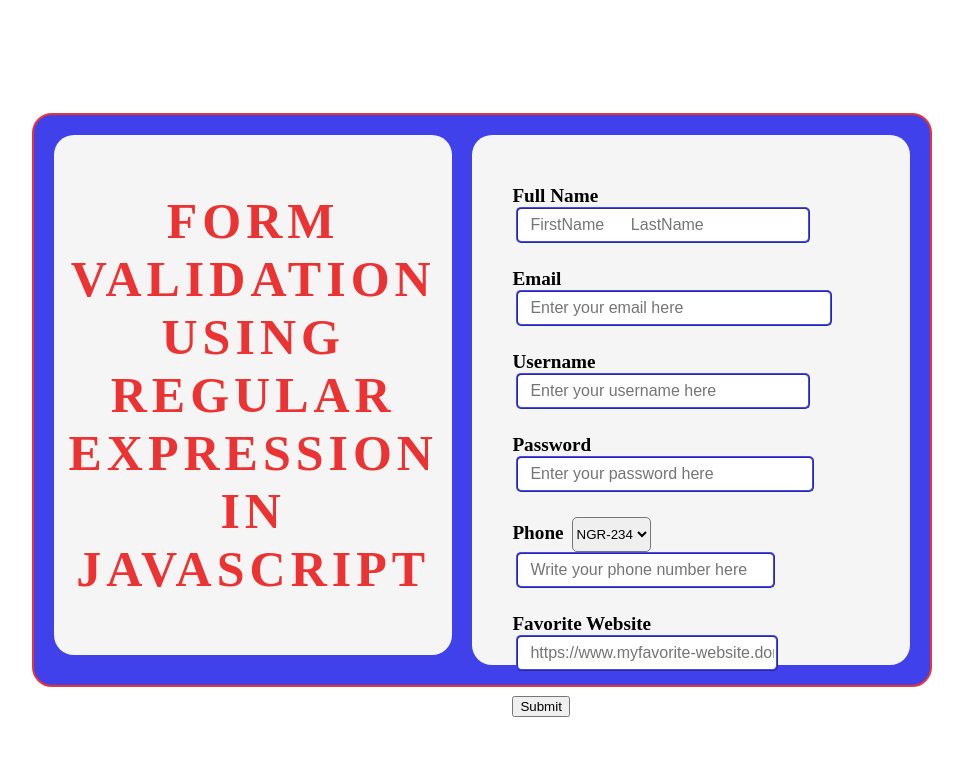
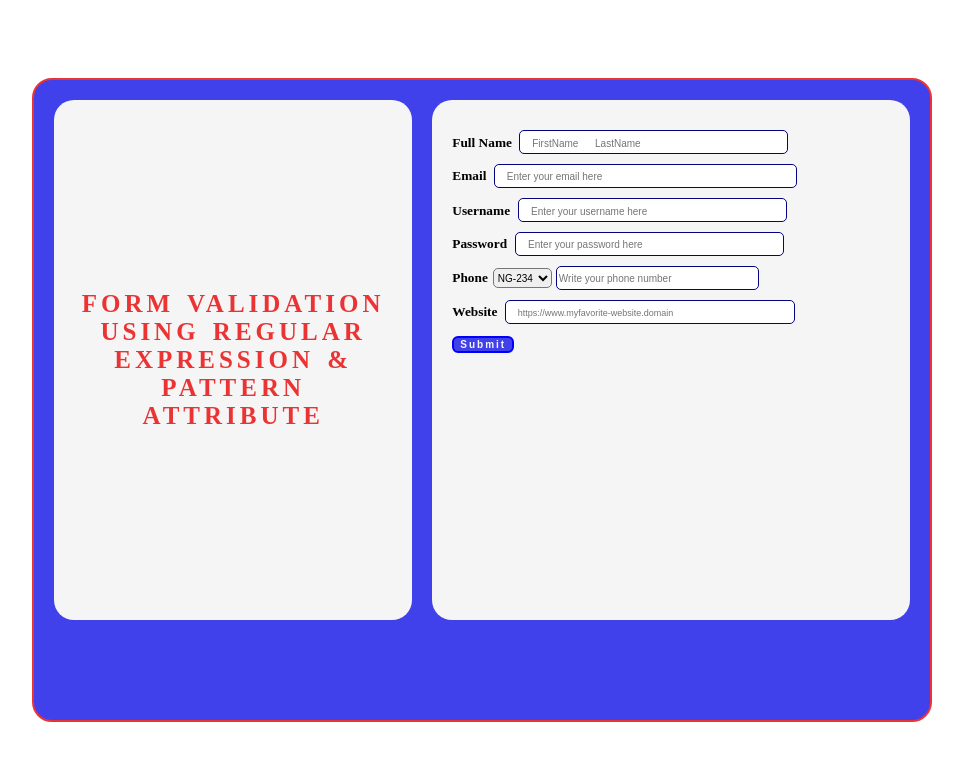
Before and after one commit to alexanderchosen/form_validation_using_regexp, a plain HTML site: page index.html in a window 1280 px wide. Shown: the whole page, without its empty margins (128-1091 px from the left). Drawn offline with Linux system fonts and the light colour scheme.

Commit message:
this is my 3rd commit

```diff
--- a/index.html
+++ b/index.html
@@ -12,7 +12,7 @@
     <main>
         <div class = "container">
             <div class ="text-box">
-                <p>FORM VALIDATION USING REGULAR EXPRESSION IN JAVASCRIPT </p>
+                <p>FORM VALIDATION USING REGULAR EXPRESSION & PATTERN ATTRIBUTE </p>
             </div>
 
             <!-- title attribute to describe the pattern to help the user-->
@@ -44,7 +44,7 @@
                 <input type="text"
                 name="username"
                 id="user-name"
-                pattern= "^[\w]{6,10}$" title="Must contain six or more characters"
+                pattern= "^[\w]{6,10}$" title="Must contain 6-10 characters"
                 placeholder="Enter your username here" required />
 
                 <p id="user-name-error"> Incorrect Username Input Format! </p>
@@ -55,7 +55,7 @@
             <input type="text"
             name="password"
             id="password"
-            pattern= "(?=.*\d)(?=.*[a-z])(?=.*[A-Z]).{7,12}$" title="Must contain at least 7 characters which consist of at least one uppercase, lowercase and number"
+            pattern= "(?=.*\d)(?=.*[a-z])(?=.*[A-Z]).{7,12}$" title="Must contain 7-12 characters which consist of at least one uppercase, lowercase and number"
             placeholder="Enter your password here" required >
 
             <p id="password-error"> Incorrect Password Input Format! </p>
@@ -67,21 +67,21 @@
             <label for="phone"> Phone</label>
             <!-- we need a json file or a url link for countries short code and their respective call codes. The countries codes used here are temporary-->
             <select name="code-select" id="code-select">
-                <option value="NGR-234">NGR-234</option>
+                <option value="NG-234">NG-234</option>
                 <option value="CAN-1">CAN-1</option>
                 <option value="GER-49">GER-49</option>
-                <option value="EST-372">EST-372</option>
+                <option value="ES-372">ES-372</option>
             </select>
             <input type="tel" name="phoneNumber"
             id="phone-number"
             pattern="^[\d]{10}$" title="Must contain 10 numbers matched with your country code"
-            placeholder="Write your phone number here" required />
+            placeholder="Write your phone number" required />
 
             <p id="number-error"> Incorrect Phone Number Input Format! </p>
         </div>
 
         <div class ="input-website">
-            <label for="fav-website"> Favorite Website </label>
+            <label for="fav-website"> Website </label>
             <input type="text"
             name="fav-website"
             id="fav-website"
@@ -95,8 +95,6 @@
             <input id ="btn-submit" type="button" value="Submit"/>
 
         </div>
-
-        </div>
     </main>
 
 
--- a/index.js
+++ b/index.js
@@ -1,7 +1,7 @@
 let fullName = document.getElementById('full-name');
 let username = document.getElementById('user-name');
 let password = document.getElementById('password');
-let phoneNumber = document.getElementById('phone-number');
+let phoneNumber = document.getElementById('phone-number')
 let email = document.getElementById('email');
 let favWebsite = document.getElementById('fav-website')
 
@@ -17,8 +17,10 @@ fullName.addEventListener('input', function(e){
     let fullNamePattern = fullName.getAttribute('pattern')
     let namePattern = new RegExp (`${fullNamePattern}`,'gi')
     let fullNameValue = e.target.value
+    // fullName.value.length ===0 ? fullNameError.style.display = 'none': fullNameError.style.display = 'block'
+    console.log(fullNameValue)
     let fullNameResult = namePattern.test(fullNameValue)
-
+    console.log(fullNameResult)
     if(fullNameResult){
         fullNameError.style.display = 'none'
     }
@@ -27,21 +29,31 @@ fullName.addEventListener('input', function(e){
     }
 })
 
+// fullName.addEventListener('keypress', function(e){
+//     let keycode = e.keycode
+//     if(keycode ===8 || fullName.value.length ===0){
+//         fullNameError.style.display = 'none'
+//     }
+//     else{
+//         fullNameError.style.display = 'block'
+//     }
+// })
+
 
 email.addEventListener('input', function(e){
     let emailPattern = email.getAttribute('pattern')
     let mailPattern = new RegExp (`${emailPattern}`,'gi')
     console.log(mailPattern)
     let emailValue = e.target.value
+    // email.value.length ==0 ? emailError.style.display = 'none': emailError.style.display = 'block'
     console.log(emailValue)
     let emailResult = mailPattern.test(emailValue)
     console.log(emailResult)
-
     if(emailResult){
-        fullNameError.style.display = 'none'
+        emailError.style.display = 'none'
     }
     else{
-        fullNameError.style.display = 'block'
+        emailError.style.display = 'block'
     }
 })
 
@@ -50,7 +62,9 @@ username.addEventListener('input', function(e){
     let usernamePattern = username.getAttribute('pattern')
     let pattern = new RegExp (`${usernamePattern}`,'g')
     let usernameValue = e.target.value
+    console.log(usernameValue)
     let usernameResult = pattern.test(usernameValue)
+    console.log(usernameResult)
     if(usernameResult){
         usernameError.style.display = 'none'
     }
@@ -89,11 +103,43 @@ phoneNumber.addEventListener('input', function(e){
     // add functionality to turn password inputs to *
     if(numberResult){
         numberError.style.display = 'none'
+        // window.getComputedStyle('numberError').display = 'none'
     }
     else{
         numberError.style.display = 'block'
     }
 })
+
+// class InputFunction {
+//     constructor(inputTag){
+//         this.inputTag = inputTag;
+//     }
+//     getInputs = (inputTag) =>{
+//         return document.getElementById(${inputTag}).addEventListener('change',  function(e){
+//             console.log(`${inputTag}`)
+//             let pattern = inputTag.getAttribute('pattern')
+//             let newPattern = new RegExp (`${pattern}`,'g')
+//             console.log(newPattern)
+//             let value = e.target.value
+//             console.log(value)
+//             let result = newPattern.test(value)
+//             console.log(result)
+//             if(result){
+//                  document.inputTag.p.style.display = 'none'
+//             }
+//             else{
+//                 document.inputTag.p.style.display ='block'
+//             }
+
+//         })
+
+
+//     }
+
+// }
+
+// let phone = new InputFunction('phone-number')
+// console.log (phone.getInputs())
 
 
 
@@ -101,7 +147,9 @@ favWebsite.addEventListener('input', function(e){
     // let webPattern = new RegExp ('^(http(s?):)\/\/(www)\.[\w]+\.[\w]{2,}$' , 'i')
     let webPattern = /^(https:|http:)\/\/(www)\.[\w]+\.[\w]{2,}$/i
     let websiteValue = e.target.value
+    console.log(websiteValue)
     let webSuccess = webPattern.test(websiteValue)
+    console.log(webSuccess)
      if (webSuccess){
         websiteError.style.display='none'
      }
--- a/style.css
+++ b/style.css
@@ -16,7 +16,7 @@ body{
 
 .container{
     width: 70%;
-    height: 80%;
+    height: 80vh;
     position: relative;
     border: 2px double rgb(236, 51, 51);
     border-radius: 20px;
@@ -40,7 +40,6 @@ body{
     border:none;
     padding: 20px;
 
-
 }
 
 .text-box:hover{
@@ -48,11 +47,11 @@ body{
 }
 
 .text-box p {
-    word-spacing: 4px;
-    letter-spacing: 5px;
+    word-spacing: 3px;
+    letter-spacing: 4px;
     align-self: center;
-    font-weight: bolder;
-    font-size: 50px;
+    font-weight: bold;
+    font-size: 25px;
     text-align: center;
     color:rgb(236, 51, 51);
 }
@@ -64,18 +63,21 @@ body{
     margin: 20px 20px 20px 0px;
     border: none;
     border-radius: 20px;
-    padding: 40px;
-    padding-top: 50px;
-    padding-bottom: 0px;
+    padding: 20px;
+    padding-top: 30px;
+    padding-bottom: 10px;
+    display: block;
+    align-items: center;
 }
+
 #name-error{
      display:none;
      margin-top: 0;
      color: red;
-    font-weight: 500;
-    /* margin-left: 50px; */
-    /* margin-bottom: 10px ; */
+     font-weight: bold;
+      margin-bottom: 1px ;
      font-style: italic;
+     font-size: xx-small;
 }
 
 
@@ -83,125 +85,159 @@ body{
     display:none;
     margin-top: 0;
     color: red;
-    font-weight: 500;
-    /* margin-left: 50px; */
-    /* margin-bottom: 10px ; */
+    font-weight: bold;
+     margin-bottom: 1px ;
     font-style: italic;
+    font-size: xx-small;
 }
+
  #number-error{
      display:none;
      margin-top: 0;
      color: red;
-    font-weight: 500;
-    /* margin-left: 50px; */
-    /* margin-bottom: 10px ; */
+     font-weight: bold;
+      margin-bottom: 1px;
      font-style: italic;
+     font-size: xx-small;
 }
 
 #password-error{
      display:none;
      margin-top: 0;
      color: red;
-    font-weight: 500;
-    /* margin-left: 50px; */
-    /* margin-bottom: 10px ; */
+     font-weight: bold;
+      margin-bottom: 1px ;
      font-style: italic;
+     font-size: xx-small;
 }
 
 #email-error{
      display:none;
      margin-top: 0;
      color: red;
-    font-weight: 500;
-    /* margin-left: 50px; */
-    /* margin-bottom: 10px ; */
+     font-weight: bold;
+      margin-bottom: 1px ;
      font-style: italic;
+     font-size: xx-small;
 }
 
 #user-name-error{
     display:none;
     margin-top: 0;
     color: red;
-    font-weight: 500;
-    /* margin-left: 50px; */
-    /* margin-bottom: 10px ; */
+    font-weight: bold;
+     margin-bottom: 1px ;
     font-style: italic;
+    font-size: xx-small;
 }
 
 
 .input-name label, .input-email label, .input-username label,.input-password label, .input-phone label, .input-website label{
-    font-size:larger;
-    font-weight:bold
+    font-size:smaller;
+    font-weight:bold;
 
 }
 
 .input-name, .input-email, .input-username, .input-password, .input-phone, .input-website{
-    margin-bottom: 25px;
+    margin-bottom: 10px;
 }
 
 .input-name input, .input-username input {
-    width: 80%;
-    height: 30px;
-    border: 2px ridge rgb(65, 65, 235);
+    width: 60%;
+    height: 20px;
+    border: 1px ridge rgb(4, 4, 128);
     border-radius: 5px;
     margin-left: 4px;
+    font: 0.8em sans-serif;
+    font-weight: normal
 
 }
 
 .input-email input{
-    width: 86%;
-    height: 30px;
-    border: 2px ridge rgb(65, 65, 235);
+    width: 68%;
+    height: 20px;
+    border: 1px ridge rgb(4, 4, 128);
     border-radius: 5px;
     margin-left: 4px;
+    font: 10px sans-serif;
+    font-weight: normal
 }
 
 .input-password input{
-    width: 81%;
-    height: 30px;
-    border: 2px ridge rgb(65, 65, 235);
+    width: 60%;
+    height: 20px;
+    border: 1px ridge rgb(4, 4, 128);
     border-radius: 5px;
     margin-left: 4px;
+    font: 10px sans-serif;
+    font-weight: normal
+
 }
 
 .input-website input{
-    width: 71%;
-    height: 30px;
-    border: 2px ridge rgb(65, 65, 235);
+    width: 65%;
+    height: 20px;
+    border: 1px ridge rgb(4, 4, 128);
     border-radius: 5px;
     margin-left: 4px;
+    font: 10px sans-serif;
+    font-weight: normal
 }
 
 .input-phone input{
-    width: 70%;
-    height: 30px;
-    border: 2px ridge rgb(65, 65, 235);
+    width: 45%;
+    height: 20px;
+    border: 1px ridge rgb(4, 4, 128);
     border-radius: 5px;
-    margin-left: 4px;
+    font: 10px sans-serif;
+    font-weight: normal
+    /* margin-left: 0px; */
 }
 
 .input-phone select{
-    height: 35px;
+    width: fit-content;
+    height: 20px;
     border-radius: 5px;
-    margin-left: 4px;
+    margin-left: 1px;
+    font-size: smaller;
+    font: 10px sans-serif;
+    font-weight: normal;
+
 }
 
 
-
-.input-name input::placeholder, .input-email input::placeholder, .input-username input::placeholder, .input-password input::placeholder, .input-phone input::placeholder, .input-website input::placeholder{
-    font-size: medium;
+.input-name input::placeholder, .input-email input::placeholder, .input-username input::placeholder, .input-password input::placeholder{
+    font-size:x-small;
     padding-left: 10px;
+    font-weight: normal;
 }
 
-.btn-submit{
-    /* justify-content: center; */
-    width: 70%;
-    height:40px;
-    border-radius: 10px;
-    font-weight: 700;
-    font-size: larger;
-    margin-left: 65px;
-    margin-top: 10px;
-    letter-spacing: 3px;
+.input-phone input::placeholder{
+    font-size: x-small;
+    font-weight: normal;
+}
+
+.input-website input::placeholder{
+    font-size: xx-small;
+    padding-left: 10px;
+    font-weight: normal;
+}
+
+#btn-submit{
+    justify-content: center;
+    align-items: center;
+    width:fit-content;
+    height: fit-content;
+    border: 2px solid blue;
+    border-radius: 6px;
+    font-weight: 600;
+    font-size:x-small;
+    /* margin-left:10%; */
+    margin-top: 0px;
+    letter-spacing: 2px;
     background-color: rgb(65, 65, 235);
+    color: whitesmoke;
+    /* display: flex; */
+
+
 }
```
Lines whose indentation alone changed are shown as unchanged.
